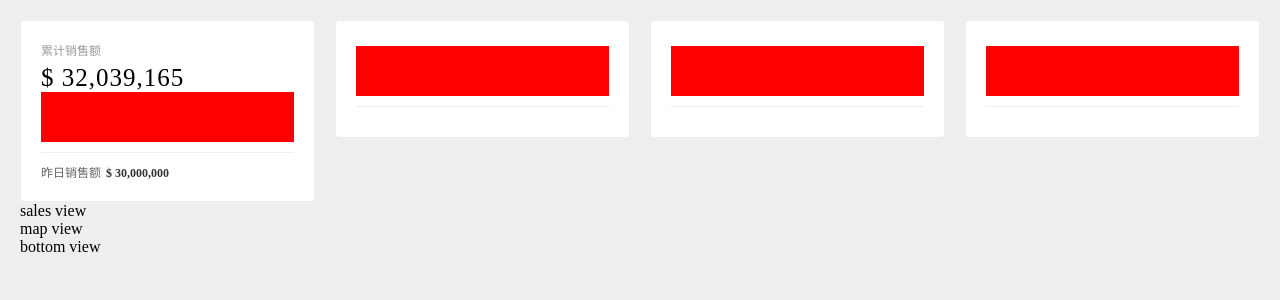
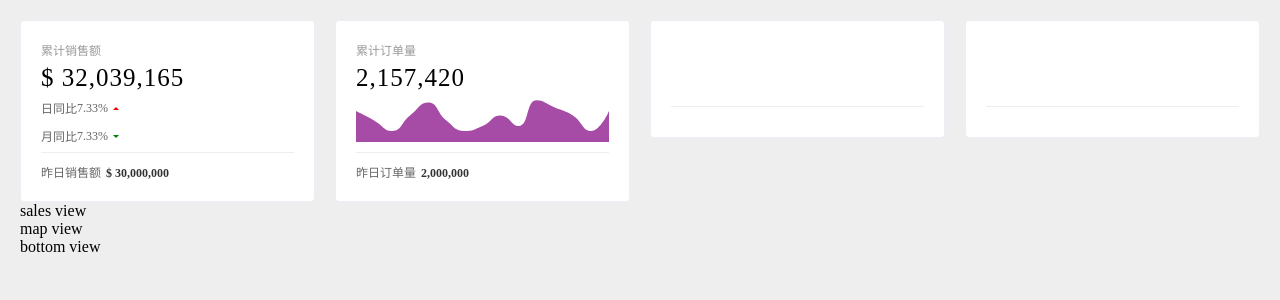
Before and after one commit to liujiandong0326/datav-report, a Vue app: page /#/ in a window 1280 px wide. Shown: the top 300 px of the page. Built offline with nearby package versions, Linux system fonts and the light colour scheme.

Commit message:
feat: 昨日订单量

```diff
--- a/src/components/CommonCard/index.vue
+++ b/src/components/CommonCard/index.vue
@@ -36,7 +36,6 @@ export default {
 
 .chart {
   height: 50px;
-  background: red;
 }
 .line {
   margin: 10px 0;
@@ -48,3 +47,29 @@ export default {
   color: #666;
 }
 </style>
+
+<style lang="scss">
+.emphasize {
+  margin-left: 5px;
+  color: #333;
+  font-weight: 700;
+}
+
+.increase {
+  width: 0;
+  height: 0;
+  border-width: 3px;
+  border-color: transparent transparent red transparent;
+  border-style: solid;
+  margin: 0 0 3px 5px;
+}
+
+.decrease {
+  width: 0;
+  height: 0;
+  border-width: 3px;
+  border-color: green transparent transparent transparent;
+  border-style: solid;
+  margin: 3px 0 0 5px;
+}
+</style>
--- a/src/components/TotalOrders/index.vue
+++ b/src/components/TotalOrders/index.vue
@@ -1,5 +1,13 @@
 <template>
-  <common-card />
+  <common-card title="累计订单量" value="2,157,420">
+    <template>
+      <div id="total-orders-chart" :style="{ width: '100%', height: '100%' }" />
+    </template>
+    <template v-slot:footer>
+      <span>昨日订单量</span>
+      <span class="emphasize">2,000,000</span>
+    </template>
+  </common-card>
 </template>
 
 <script>
@@ -7,7 +15,47 @@ import commonCardMixin from '@/mixins/commonCardMixin'
 
 export default {
   mixins: [commonCardMixin],
+  mounted() {
+    const chartDom = document.getElementById('total-orders-chart')
+    const chart = this.$echarts.init(chartDom)
+
+    chart.setOption({
+      xAxis: {
+        type: 'category',
+        show: false, // 隐藏坐标系
+        boundaryGap: false, // true：默认的时候会在左右两边有间距
+      },
+      yAxis: {
+        show: false, // 隐藏坐标系
+      },
+      series: [
+        {
+          type: 'line',
+          data: [
+            620, 432, 220, 534, 790, 430, 220, 320, 532, 320, 834, 690, 530,
+            220, 620,
+          ],
+          areaStyle: {
+            color: 'purple',
+          },
+          // 线条
+          lineStyle: {
+            width: 0,
+          },
+          // 线条上的点
+          itemStyle: {
+            opacity: 0,
+          },
+          smooth: true,
+        },
+      ],
+      grid: {
+        top: 0,
+        bottom: 0,
+        left: 0,
+        right: 0,
+      },
+    })
+  },
 }
 </script>
-
-<style scoped></style>
--- a/src/components/TotalSales/index.vue
+++ b/src/components/TotalSales/index.vue
@@ -1,8 +1,22 @@
 <template>
   <common-card title="累计销售额" value="$ 32,039,165">
+    <template>
+      <div class="compare-wrapper">
+        <div class="compare">
+          <span>日同比</span>
+          <span>7.33%</span>
+          <div class="increase" />
+        </div>
+        <div class="compare">
+          <span>月同比</span>
+          <span>7.33%</span>
+          <div class="decrease" />
+        </div>
+      </div>
+    </template>
     <template v-slot:footer>
       <span>昨日销售额</span>
-      <span class="money">$ 30,000,000</span>
+      <span class="emphasize">$ 30,000,000</span>
     </template>
   </common-card>
 </template>
@@ -16,9 +30,18 @@ export default {
 </script>
 
 <style scoped lang="scss">
-.money {
-  margin-left: 5px;
-  color: #333;
-  font-weight: 700;
+.compare-wrapper {
+  height: 100%;
+  display: flex;
+  flex-direction: column;
+  justify-content: center;
+
+  .compare {
+    display: flex;
+    align-items: center;
+    font-size: 12px;
+    margin-top: 10px;
+    color: #666;
+  }
 }
 </style>
```
